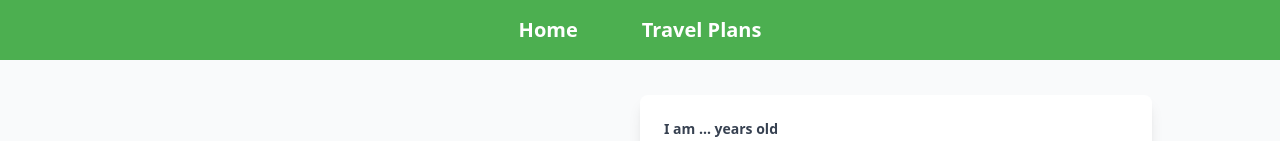
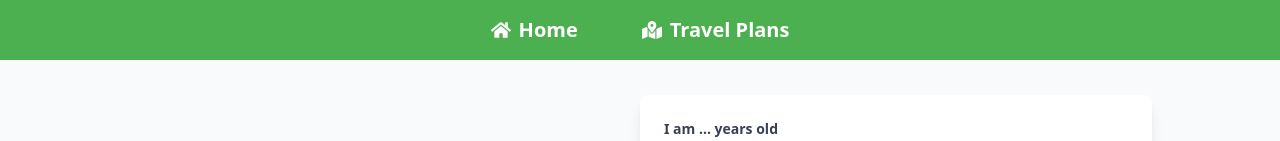
Before and after one commit to afigard/wandergoal, a Next.js app: page / in a window 1280 px wide. Shown: the top 141 px of the page. Built offline with nearby package versions, Linux system fonts and the light colour scheme; no server answers.

Commit message:
💄 Add icons in Header

```diff
--- a/components/Header.js
+++ b/components/Header.js
@@ -1,4 +1,5 @@
 import Link from "next/link";
+import { FaHome, FaMapMarkedAlt } from "react-icons/fa";
 
 const Header = () => {
   return (
@@ -7,15 +8,17 @@ const Header = () => {
         <div className="flex space-x-16">
           <Link
             href="/"
-            className="text-lg sm:text-xl font-bold hover:underline"
+            className="text-lg sm:text-xl font-bold hover:underline flex items-center space-x-2"
           >
-            Home
+            <FaHome size={20} />
+            <span>Home</span>
           </Link>
           <Link
             href="/plan"
-            className="text-lg sm:text-xl font-bold hover:underline"
+            className="text-lg sm:text-xl font-bold hover:underline flex items-center space-x-2"
           >
-            Travel Plans
+            <FaMapMarkedAlt size={20} />
+            <span>Travel Plans</span>
           </Link>
         </div>
       </div>
```
